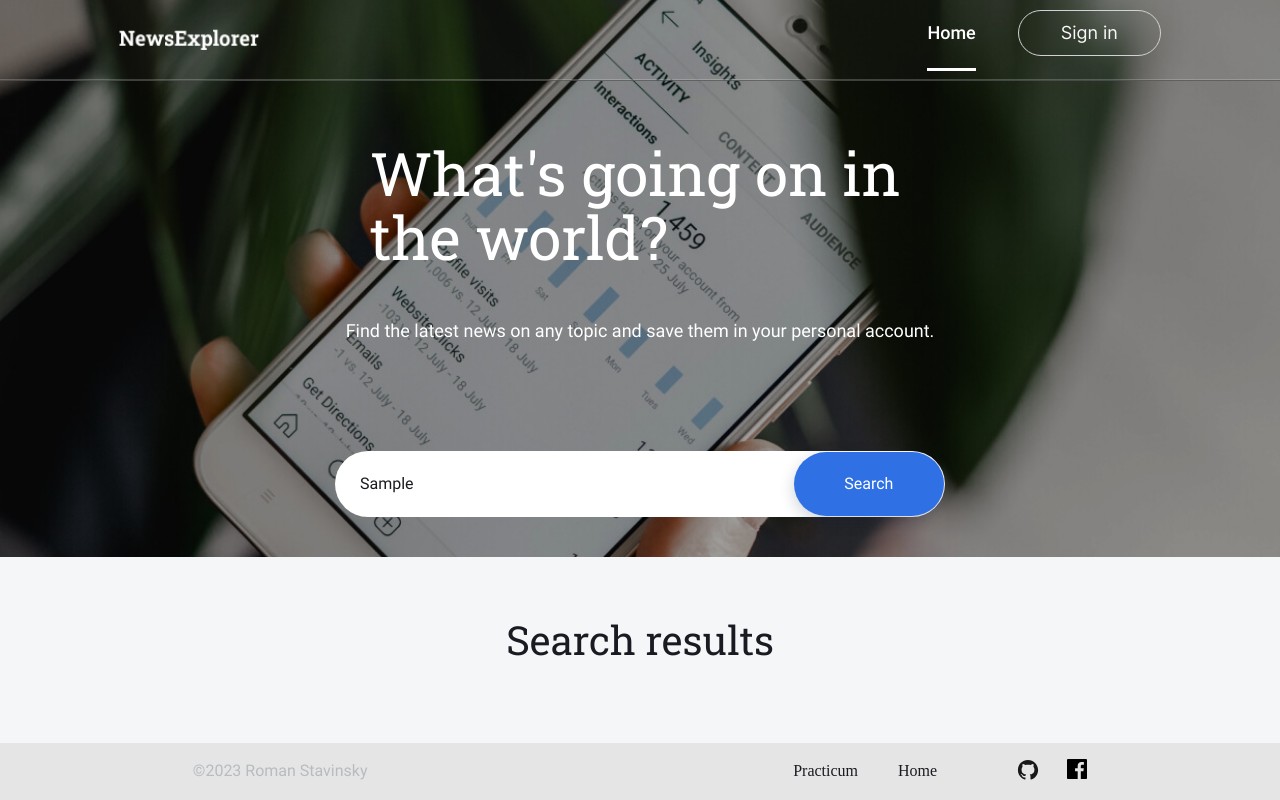
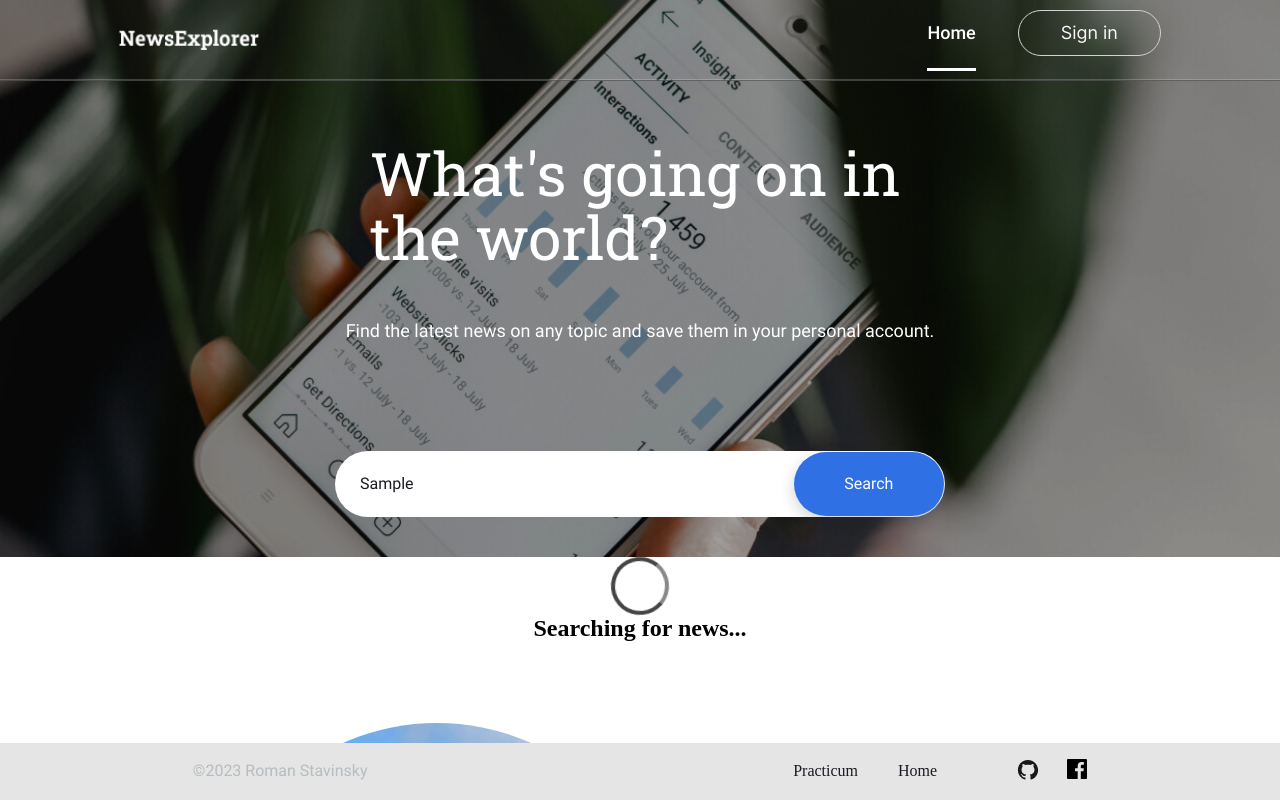
Before and after one commit to romans1995/news-explorer-frontend, a React (Create React App) app in the folder newsexplorer/: page / in a window 1280 px wide. Both pictures are taken after typing "Sample" into the empty fields and a click on the button "Search". Shown: the top 800 px of the page. Built offline with nearby package versions, Linux system fonts and the light colour scheme; a web font is replaced by a local one.

Commit message:
fix preloader

```diff
--- a/newsexplorer/src/components/NewsCard/NewsCard.css
+++ b/newsexplorer/src/components/NewsCard/NewsCard.css
@@ -84,6 +84,7 @@ button.NewsCard-img-icon>img:hover {
 
 button.NewsCard-img-icon>img {
     filter: invert(40%) sepia(100%) saturate(0%) hue-rotate(86deg) brightness(102%) contrast(102%);
+    cursor: pointer;
 }
 
 .NewsCard-img-container {
--- a/newsexplorer/src/components/Preloader/preloader.css
+++ b/newsexplorer/src/components/Preloader/preloader.css
@@ -1,3 +1,8 @@
+.preloader {
+    display: flex;
+    flex-direction: column;
+}
+
 .preloader__icon {
     display: block;
     width: 50px;
@@ -5,7 +10,6 @@
     border: 4px solid #444;
     border-bottom-color: #888;
     border-radius: 50%;
-    position: absolute;
     top: 0;
     left: 0;
     right: 0;
--- a/newsexplorer/src/components/SearchForm/SearchForm.js
+++ b/newsexplorer/src/components/SearchForm/SearchForm.js
@@ -65,7 +65,7 @@ return(
         </form>
         </section>
 
-       <SearchResolts
+        {isLoading ? <Preloader/> :<SearchResolts
          showMore={showMore}
           onClickShowmore={onClickShowmore}
            searchResults={searchResults}
@@ -74,8 +74,7 @@ return(
             searchTerm={searchTerm}
             isLoading={isLoading}
             setIsLoading={setIsLoading}
-           />
-
+           />}
     </>
 )
 }
```
